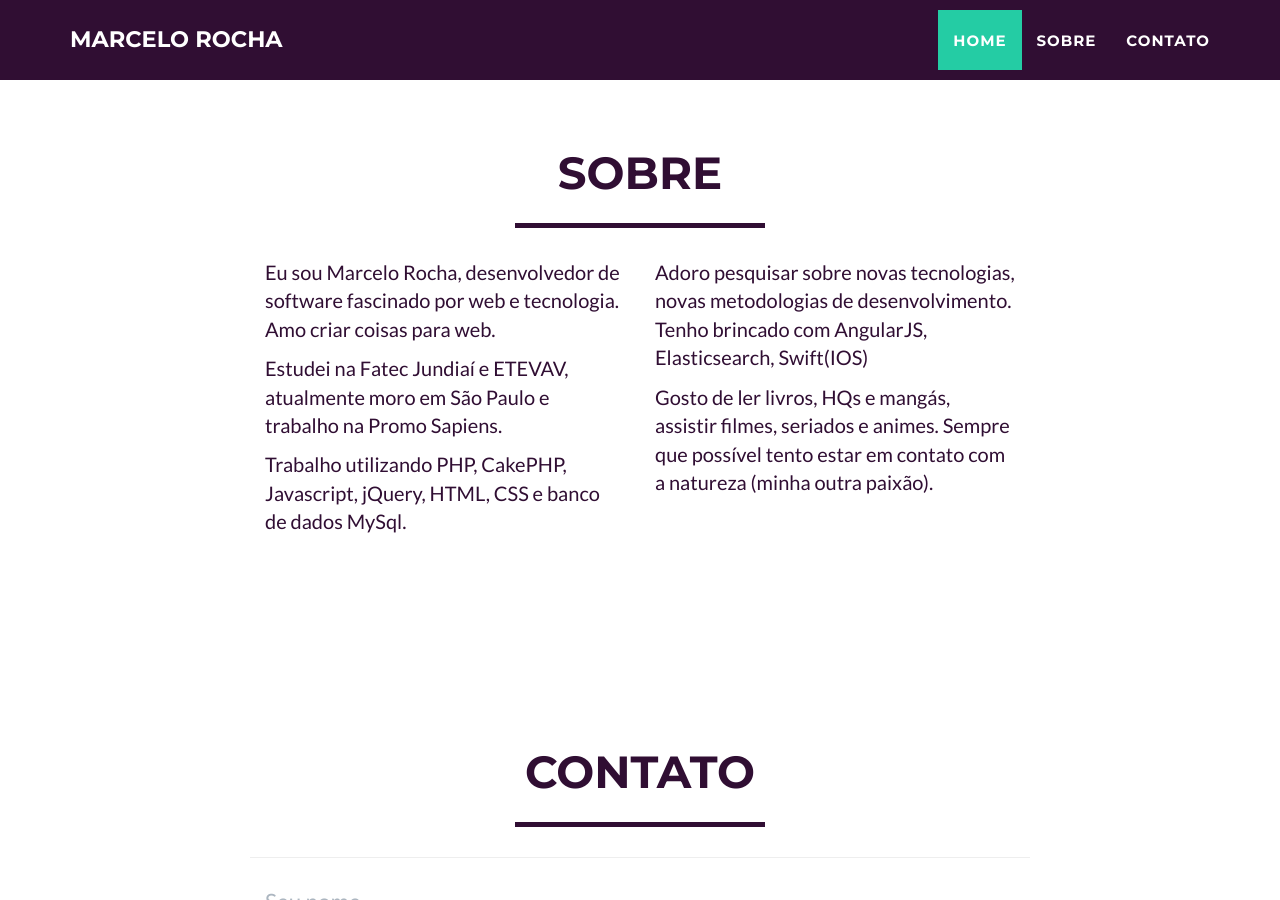
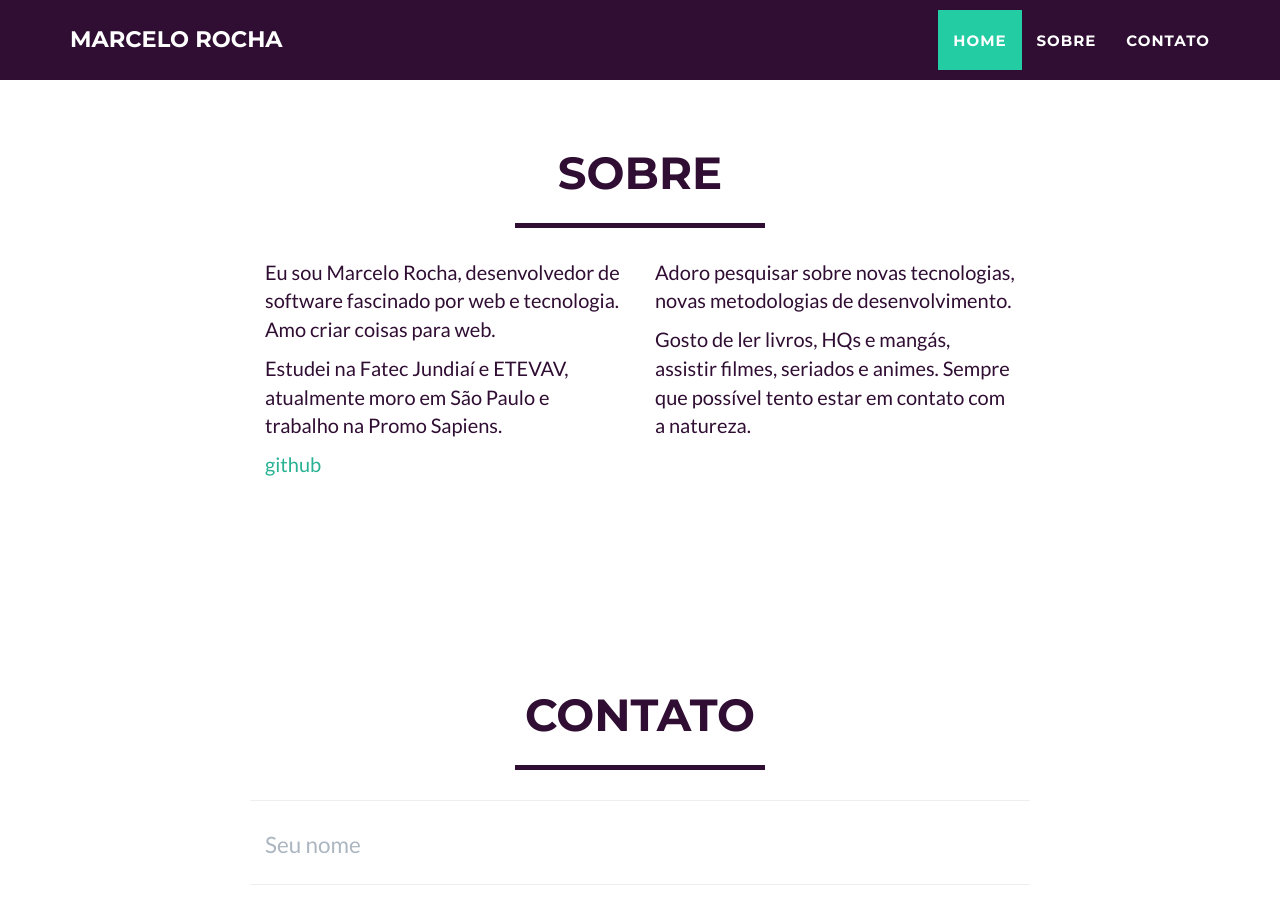
Before and after one commit to rochamarcelo/rochamarcelo.github.io, a Jekyll site: the page built from index.html, in a window 1280 px wide and 900 px high, scrolled down 727 px. Built offline with Jekyll 4.4.1, drawn with Linux system fonts in a browser that asks for light colours.

Commit message:
Update about.html

```diff
--- a/_includes/about.html
+++ b/_includes/about.html
@@ -14,11 +14,11 @@
                      <a href="http://www.etevav.com.br/" target="_blank" style="color:#300E33;">ETEVAV</a>, atualmente moro em São Paulo e trabalho na
                      <a href="http://promosapiens.com.br" target="_blank" style="color:#300E33;">Promo Sapiens</a>.
                     </p>
-                    <p>Trabalho utilizando PHP, CakePHP, Javascript, jQuery, HTML, CSS e banco de dados MySql.</p>
+                   <p><a href="https://github.com/rochamarcelo"> github</a></p>
                 </div>
                 <div class="col-lg-4">
-                    <p>Adoro pesquisar sobre novas tecnologias, novas metodologias de desenvolvimento. Tenho brincado com AngularJS, Elasticsearch, Swift(IOS)</p>
-                    <p>Gosto de ler livros, HQs e mangás, assistir filmes, seriados e animes. Sempre que possível tento estar em contato com a natureza (minha outra paixão).</p>
+                    <p>Adoro pesquisar sobre novas tecnologias, novas metodologias de desenvolvimento.</p>
+                    <p>Gosto de ler livros, HQs e mangás, assistir filmes, seriados e animes. Sempre que possível tento estar em contato com a natureza.</p>
                 </div>
                 <div class="col-lg-8 col-lg-offset-2 text-center">
                     <!-- <a href="#" class="btn btn-lg btn-outline">
```
